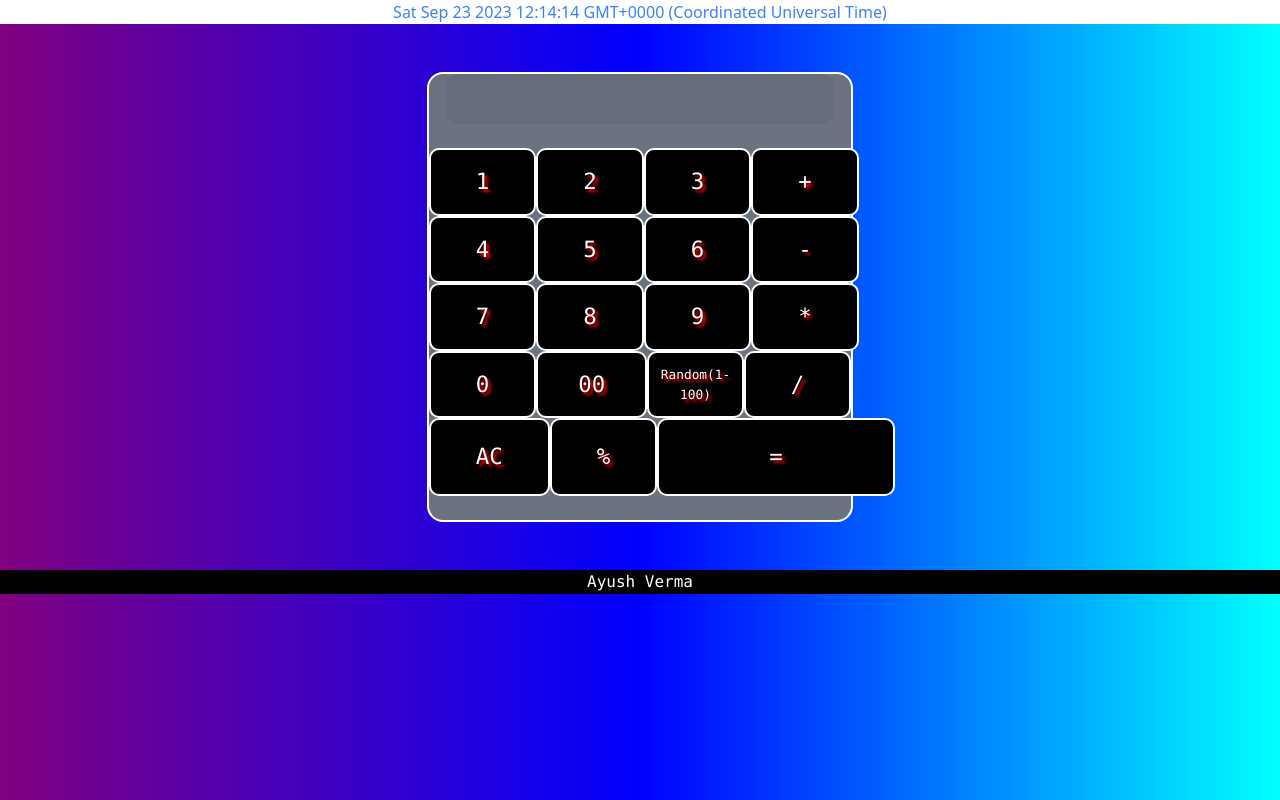
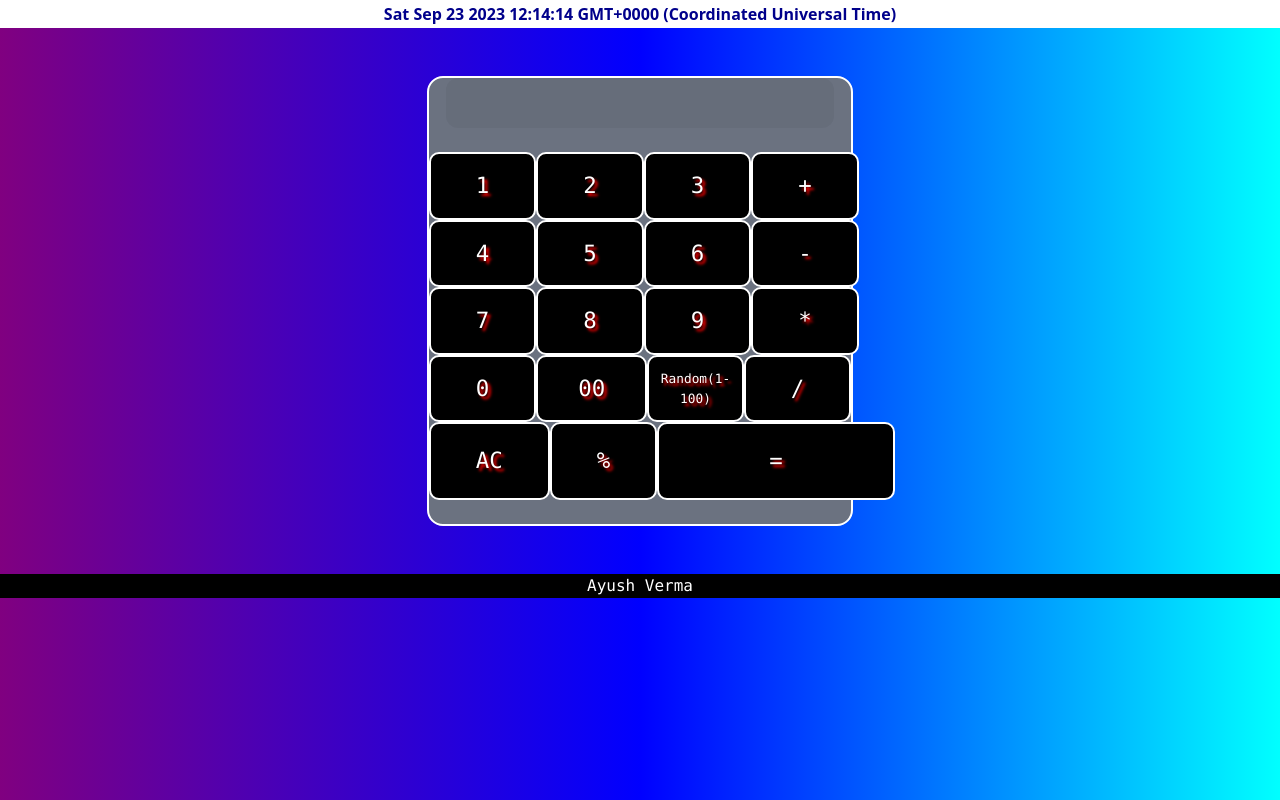
Before and after one commit to Ayushxvx/Calculator, a plain HTML site: page index.html in a window 1280 px wide. Drawn offline with nearby package versions, Linux system fonts and the light colour scheme.

Commit message:
Update index.html

```diff
--- a/index.html
+++ b/index.html
@@ -52,10 +52,15 @@
         body{
             background-image: linear-gradient(to right,purple,blue,cyan)
         }
+        #datetime{
+            padding:2px;
+            font-weight:bold;
+            color:darkblue;
+        }
     </style>
 </head>
 <body>
-    <div id="datetime" class="bg-white text-blue-500 text-center font-sans"></div><br><br>
+    <div id="datetime" class="bg-white text-center"></div><br><br>
     <div class="mx-auto rounded-2xl w-4/12 border-2 border-solid border-white font-mono bg-gray-500">
         <input disabled="on" id="input" class="input mx-auto w-11/12 rounded-xl"><br>
         <div class="w-full mx-auto">
```
